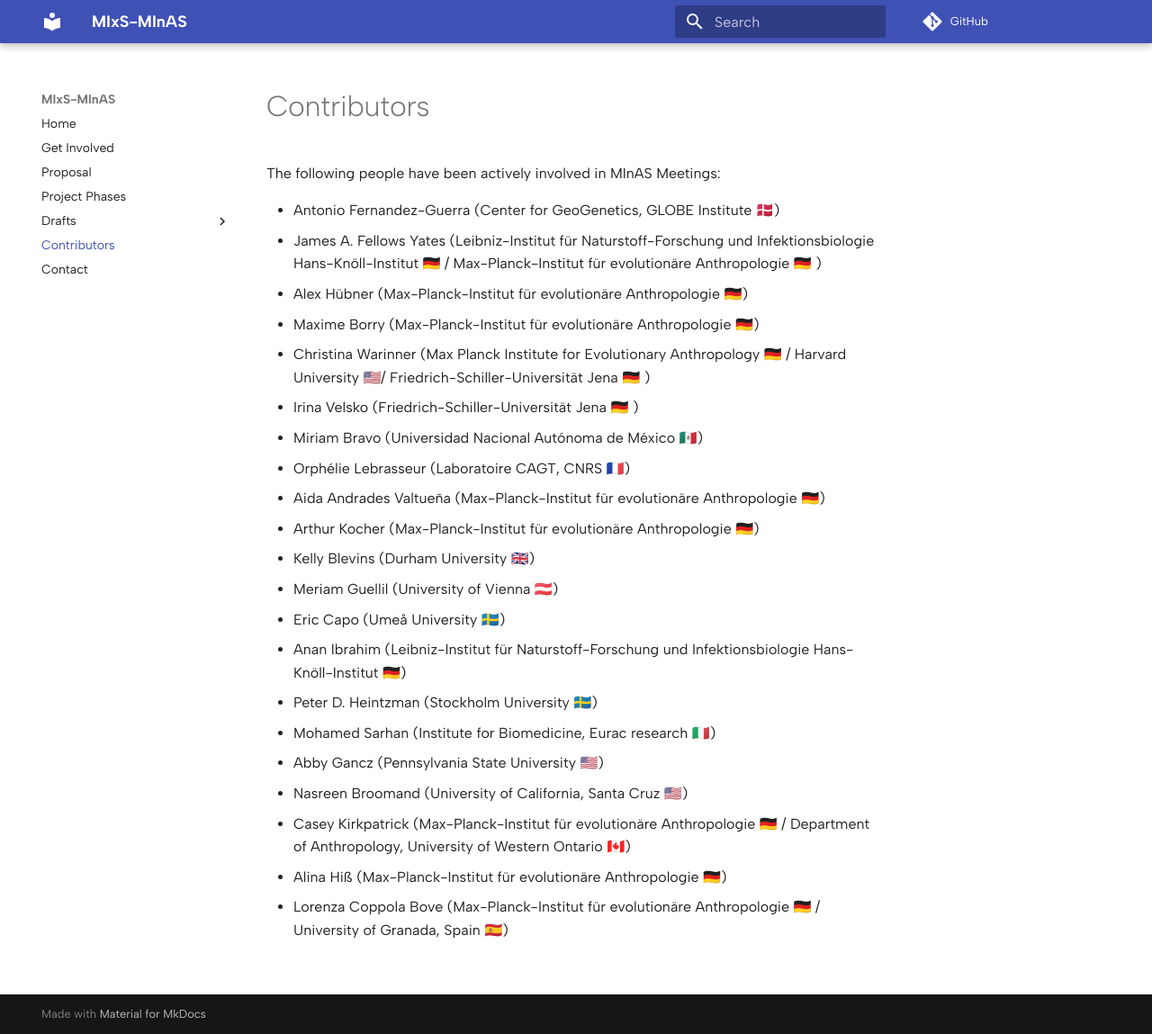
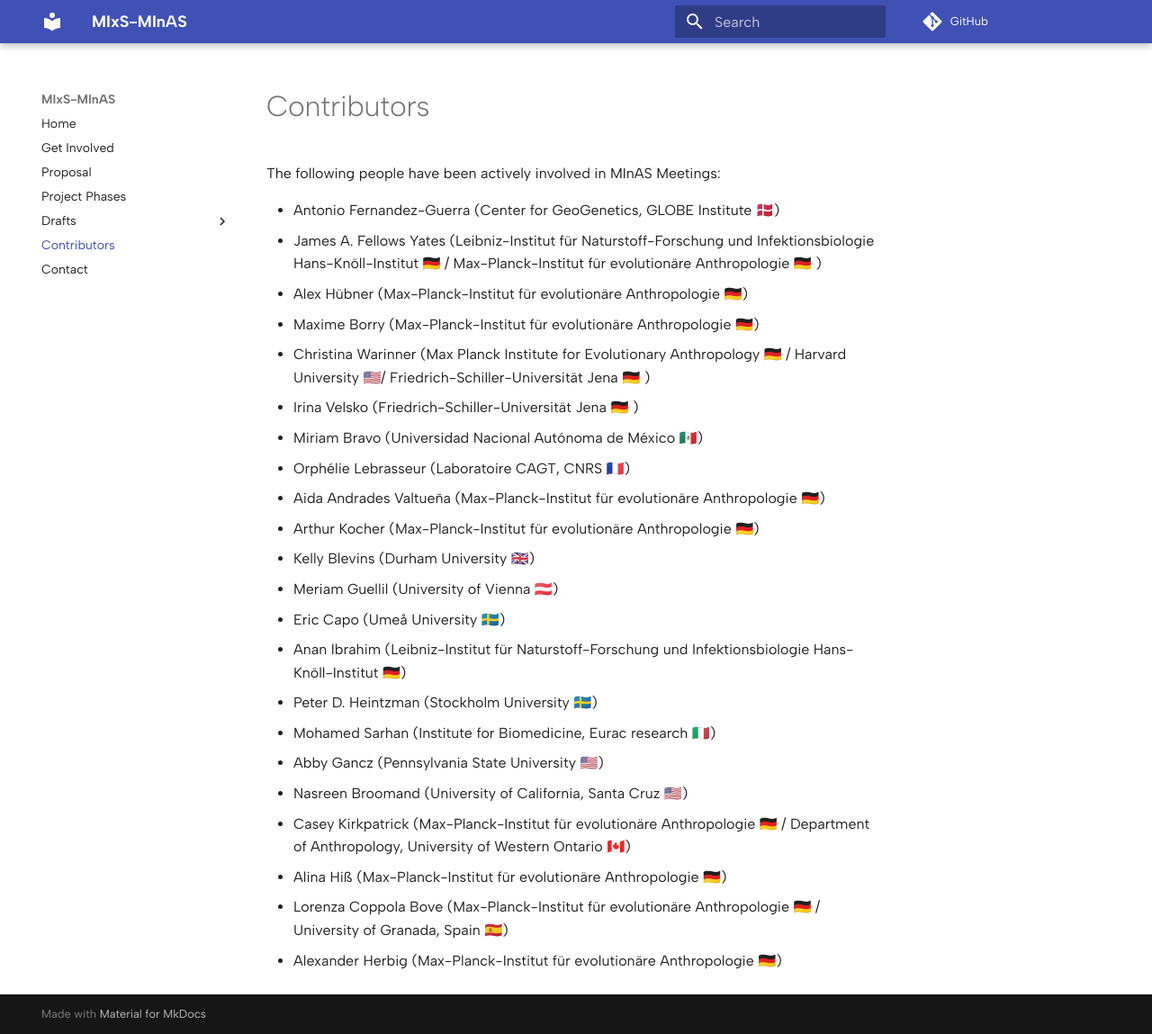
Before and after one commit to MIxS-MInAS/MIxS-MInAS.github.io, an MkDocs documentation site: the page built from docs/contributors.md, in a window 1280 px wide and 1149 px high. Shown: the whole window at 90% size. Built offline with MkDocs 1.6.1 and Material for MkDocs 9.7.7, drawn with Linux system fonts in a browser that asks for light colours; comment, search, counter and statistics services are not loaded.

Commit message:
Add Alexander Herbig to congtributors

```diff
--- a/docs/contributors.md
+++ b/docs/contributors.md
@@ -9,7 +9,7 @@ The following people have been actively involved in MInAS Meetings:
 - Christina Warinner (Max Planck Institute for Evolutionary Anthropology 🇩🇪 / Harvard University 🇺🇲/ Friedrich-Schiller-Universität Jena 🇩🇪 )
 - Irina Velsko (Friedrich-Schiller-Universität Jena 🇩🇪 )
 - Miriam Bravo (Universidad Nacional Autónoma de México 🇲🇽)
-- Orphélie Lebrasseur (Laboratoire CAGT, CNRS  🇫🇷)
+- Orphélie Lebrasseur (Laboratoire CAGT, CNRS 🇫🇷)
 - Aida Andrades Valtueña (Max-Planck-Institut für evolutionäre Anthropologie 🇩🇪)
 - Arthur Kocher (Max-Planck-Institut für evolutionäre Anthropologie 🇩🇪)
 - Kelly Blevins (Durham University 🇬🇧)
@@ -23,3 +23,4 @@ The following people have been actively involved in MInAS Meetings:
 - Casey Kirkpatrick (Max-Planck-Institut für evolutionäre Anthropologie 🇩🇪 / Department of Anthropology, University of Western Ontario 🇨🇦)
 - Alina Hiß (Max-Planck-Institut für evolutionäre Anthropologie 🇩🇪)
 - Lorenza Coppola Bove (Max-Planck-Institut für evolutionäre Anthropologie 🇩🇪 / University of Granada, Spain 🇪🇸)
+- Alexander Herbig (Max-Planck-Institut für evolutionäre Anthropologie 🇩🇪)
```
